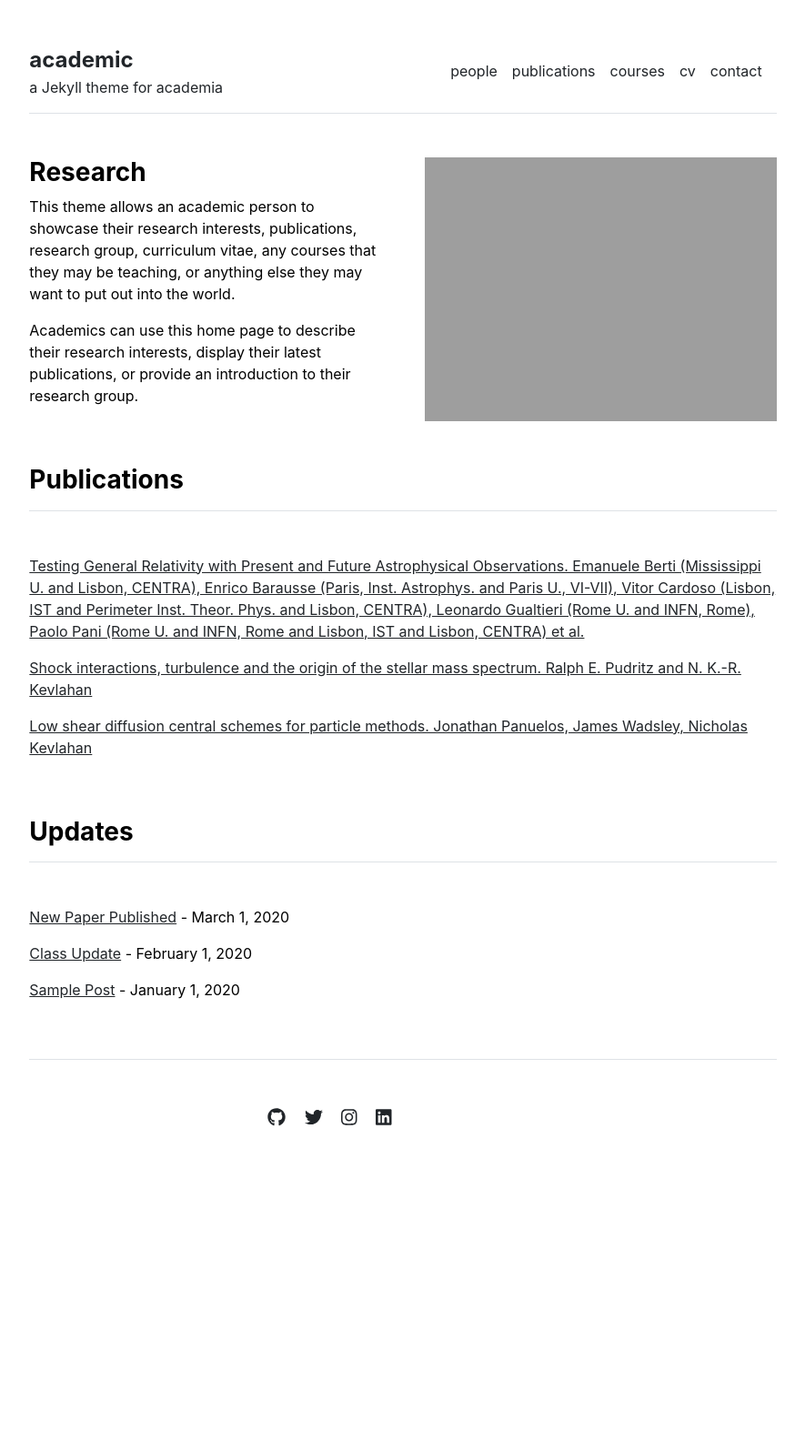
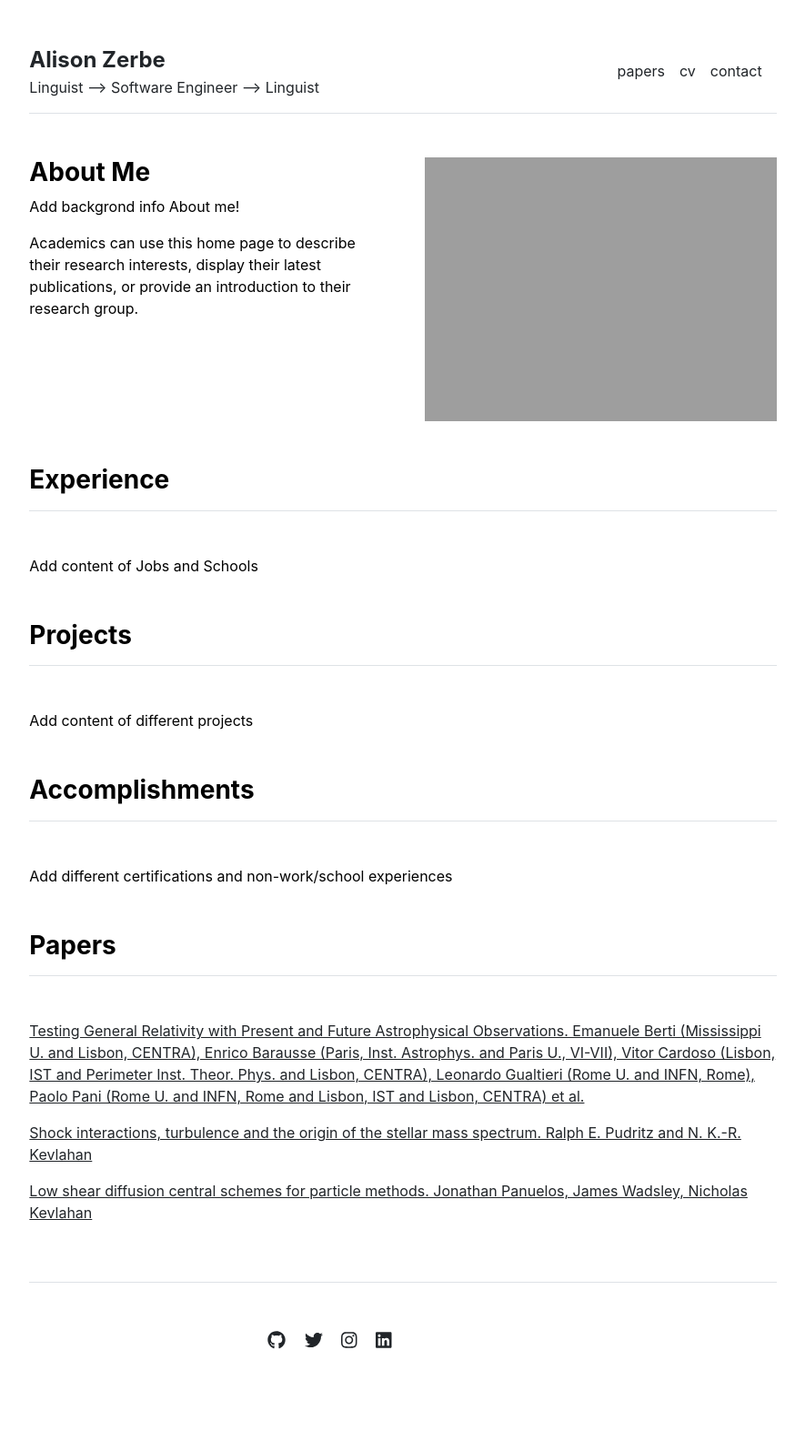
Before and after one commit to AlisonZ/AlisonZ.github.io, a Jekyll site: the page built from index.md, in a window 1280 px wide. Shown: the whole page at 91% size, without its empty margins (197-1082 px from the left). Built offline with Jekyll 4.4.1, drawn with Linux system fonts in a browser that asks for light colours; before the commit the page ends 1339 px from its top, so only the background shows below that.

Commit message:
adds the sections that i want to have included

```diff
--- a/_config.yml
+++ b/_config.yml
@@ -1,4 +1,4 @@
 url: "" # the base hostname & protocol for your site, e.g. http://example.com
 baseurl: "" # the subpath of your site, e.g. /blog
-title: "academic" # the name of your site, e.g. ACME Corp.
-description: "a Jekyll theme for academia"
+title: "Alison Zerbe" # the name of your site, e.g. ACME Corp.
+description: "Linguist --> Software Engineer --> Linguist"
--- /dev/null
+++ b/_includes/accomplishments.html
@@ -0,0 +1,6 @@
+<div class="row g-5 mb-5">
+  <div>
+    <h3 class="fw-bold border-bottom pb-3 mb-5">Accomplishments</h3>
+    <div>Add different certifications and non-work/school experiences</div>
+  </div>
+</div>
--- /dev/null
+++ b/_includes/experience.html
@@ -0,0 +1,6 @@
+<div class="row g-5 mb-5">
+  <div>
+    <h3 class="fw-bold border-bottom pb-3 mb-5">Experience</h3>
+    <div>Add content of Jobs and Schools</div>
+  </div>
+</div>
--- /dev/null
+++ b/_includes/projects.html
@@ -0,0 +1,6 @@
+<div class="row g-5 mb-5">
+  <div>
+    <h3 class="fw-bold border-bottom pb-3 mb-5">Projects</h3>
+    <div>Add content of different projects</div>
+  </div>
+</div>
--- a/_includes/publications.html
+++ b/_includes/publications.html
@@ -1,6 +1,6 @@
 <div class="row g-5 mb-5">
   <div>
-    <h3 class="fw-bold border-bottom pb-3 mb-5">Publications</h3>
+    <h3 class="fw-bold border-bottom pb-3 mb-5">Papers</h3>
     {% if page.title == "Home" %}
       {% for item in site.data.publications.featured %}
         <p><a href="{{ item.url }}">{{ item.name }}</a></p>
--- a/_layouts/home.html
+++ b/_layouts/home.html
@@ -4,21 +4,14 @@ layout: default
 
 <div class="row g-5 mb-5">
   <div class="col-md-6">
-    <h3 class="fw-bold">Research</h3>
+    <h3 class="fw-bold">About Me</h3>
     {{ content }}
   </div>
   <div class="col-md-6">
     <img src="{{ site.github.url }}/assets/img/home.jpg" alt="Home" width="100%">
   </div>
 </div>
-
+{% include experience.html %}
+{% include projects.html %}
+{% include accomplishments.html%}
 {% include publications.html %}
-
-<div class="row g-5 mb-5">
-  <div class="col-md-12">
-    <h3 class="fw-bold border-bottom pb-3 mb-5">Updates</h3>
-    {% for post in site.posts %}
-      <p><a href="{{ site.github.url }}/{{ post.url }}">{{ post.title }}</a> - {{ post.date | date: "%B %-d, %Y" }}</p>
-    {% endfor %}
-  </div>
-</div>
--- a/index.md
+++ b/index.md
@@ -3,6 +3,6 @@ layout: home
 title: "Home"
 ---
 
-This theme allows an academic person to showcase their research interests, publications, research group, curriculum vitae, any courses that they may be teaching, or anything else they may want to put out into the world.
+Add backgrond info About me!
 
 Academics can use this home page to describe their research interests, display their latest publications, or provide an introduction to their research group.
```
Also changed, not shown: _data/settings.yml (+5 -3 lines), _layouts/accomplishments.html (added, +7 -0 lines), _layouts/experience.html (added, +7 -0 lines), _layouts/projects.html (added, +7 -0 lines).
